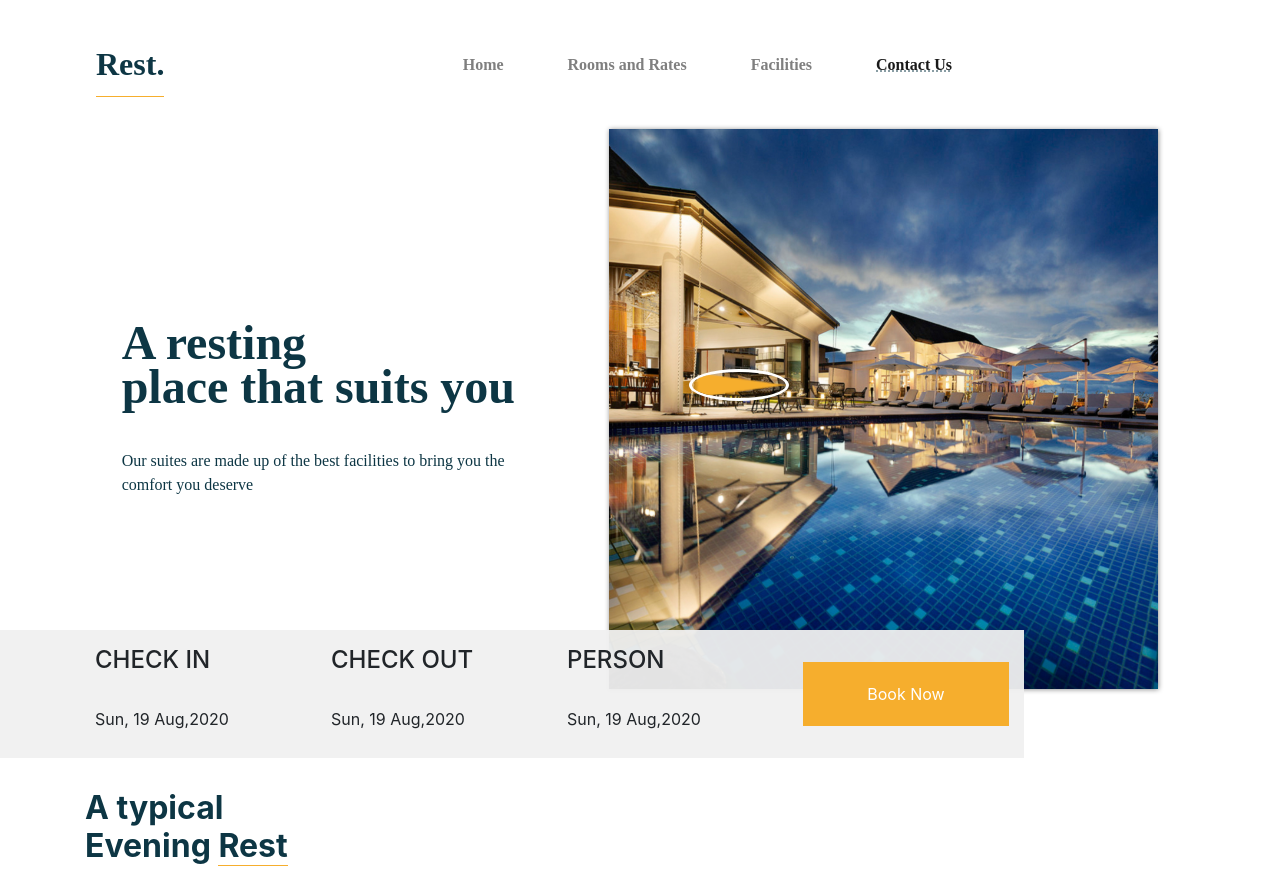
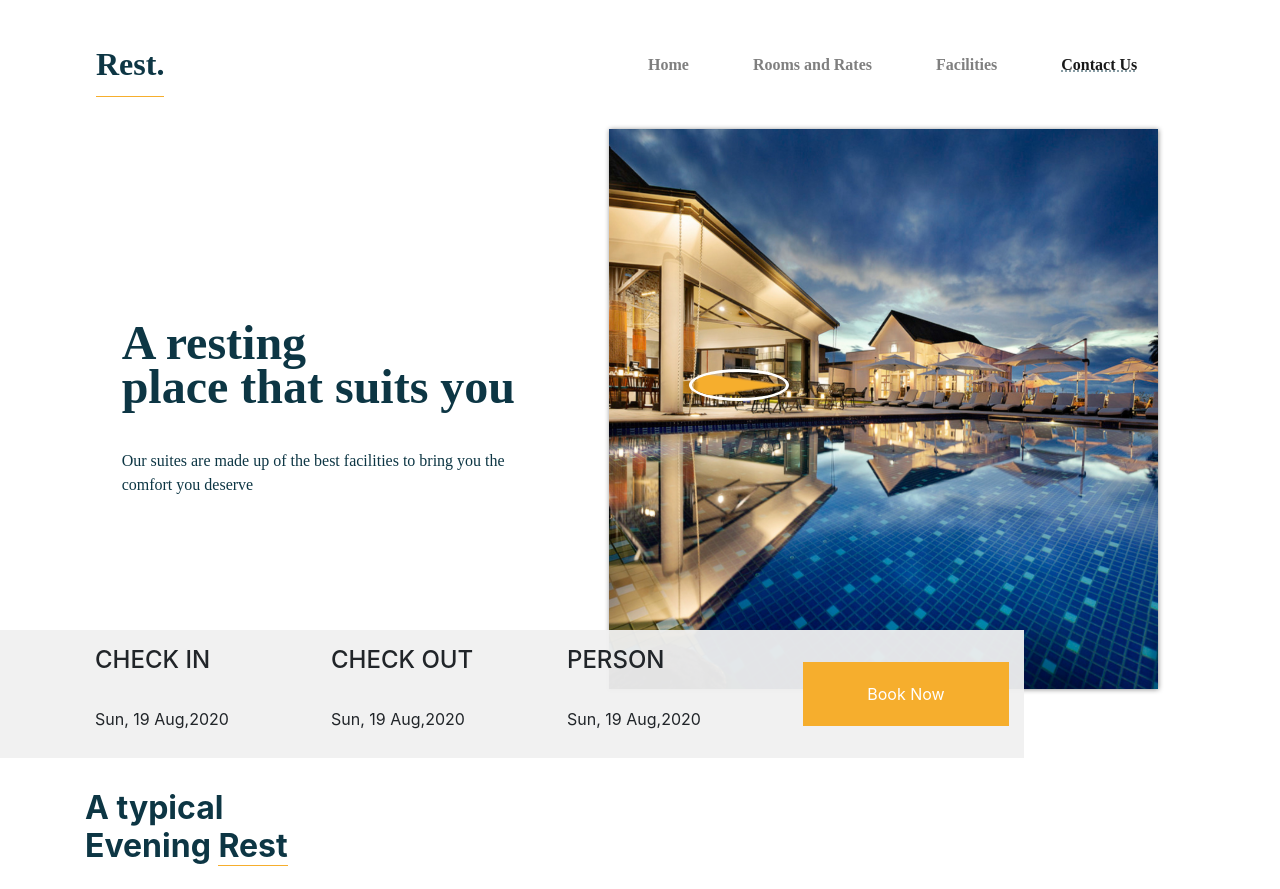
Before and after one commit to timothymayor/HNGi7hotelsite, a plain HTML site: page index.html in a window 1280 px wide. Shown: the top 889 px of the page. Drawn offline with Linux system fonts and the light colour scheme.

Commit message:
Aliged the nav as intructed by the team

```diff
--- a/index.html
+++ b/index.html
@@ -1,8 +1,9 @@
 <!DOCTYPE html>
 <html lang="en">
 	<head>
+		<meta charset="utf-8">
 		<title>Homepage</title>
-		<meta charset="utf-8">
+		<meta http-equiv="X-UA-Compatible" content="ie=edge">
 		<meta name="viewport" content="width=device-width, initial-scale=1.0">
 		<link rel="stylesheet" href="./public/lib/bootstrap.min.css">
 		<link rel="stylesheet" type="text/css" href="public/css/style.css">
--- a/public/css/style.css
+++ b/public/css/style.css
@@ -11,7 +11,7 @@ body{
 }
 
 header {
-	width: 80%;
+	width: 100%;
 	margin:0 auto;
 }
 
```
